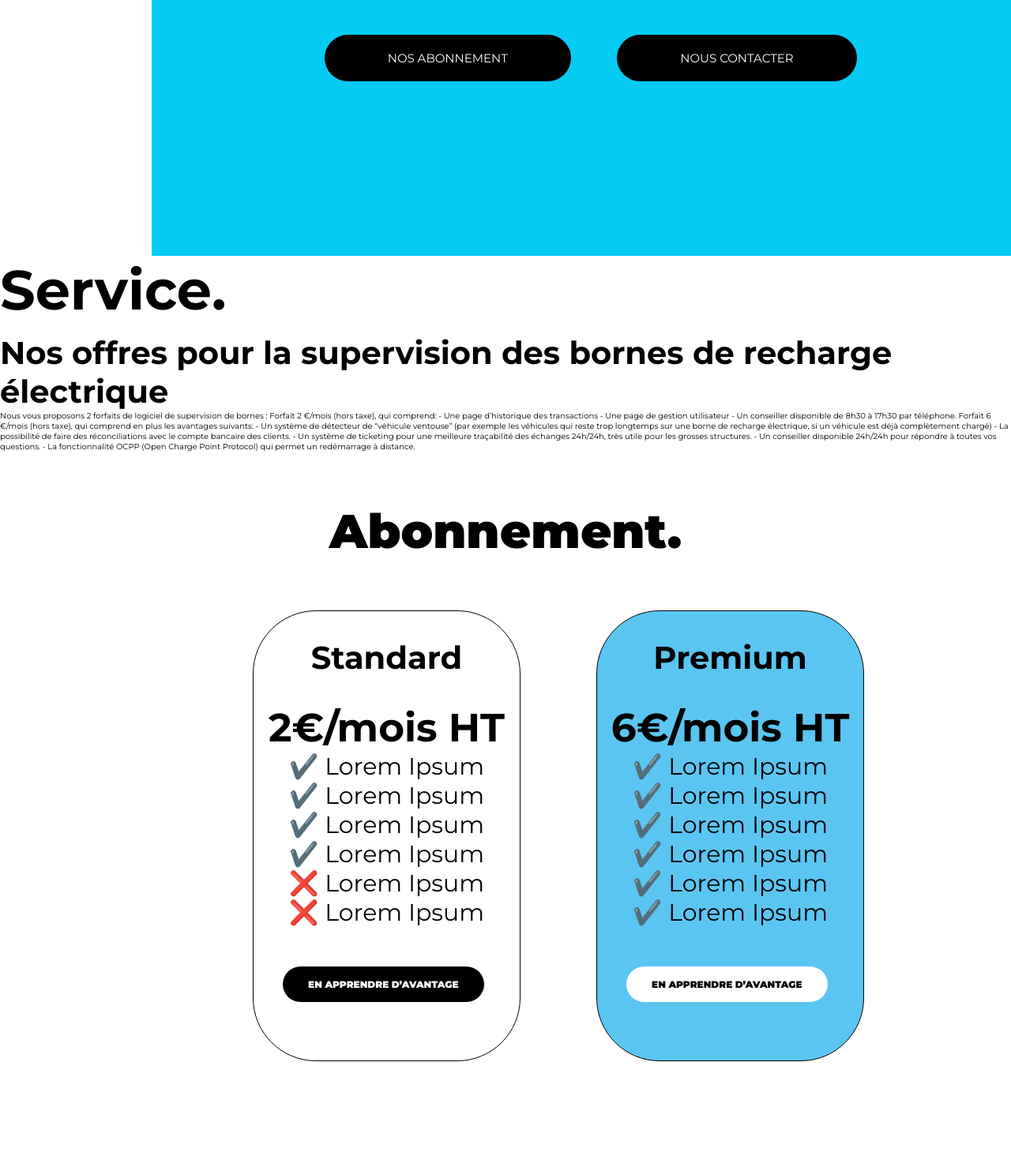
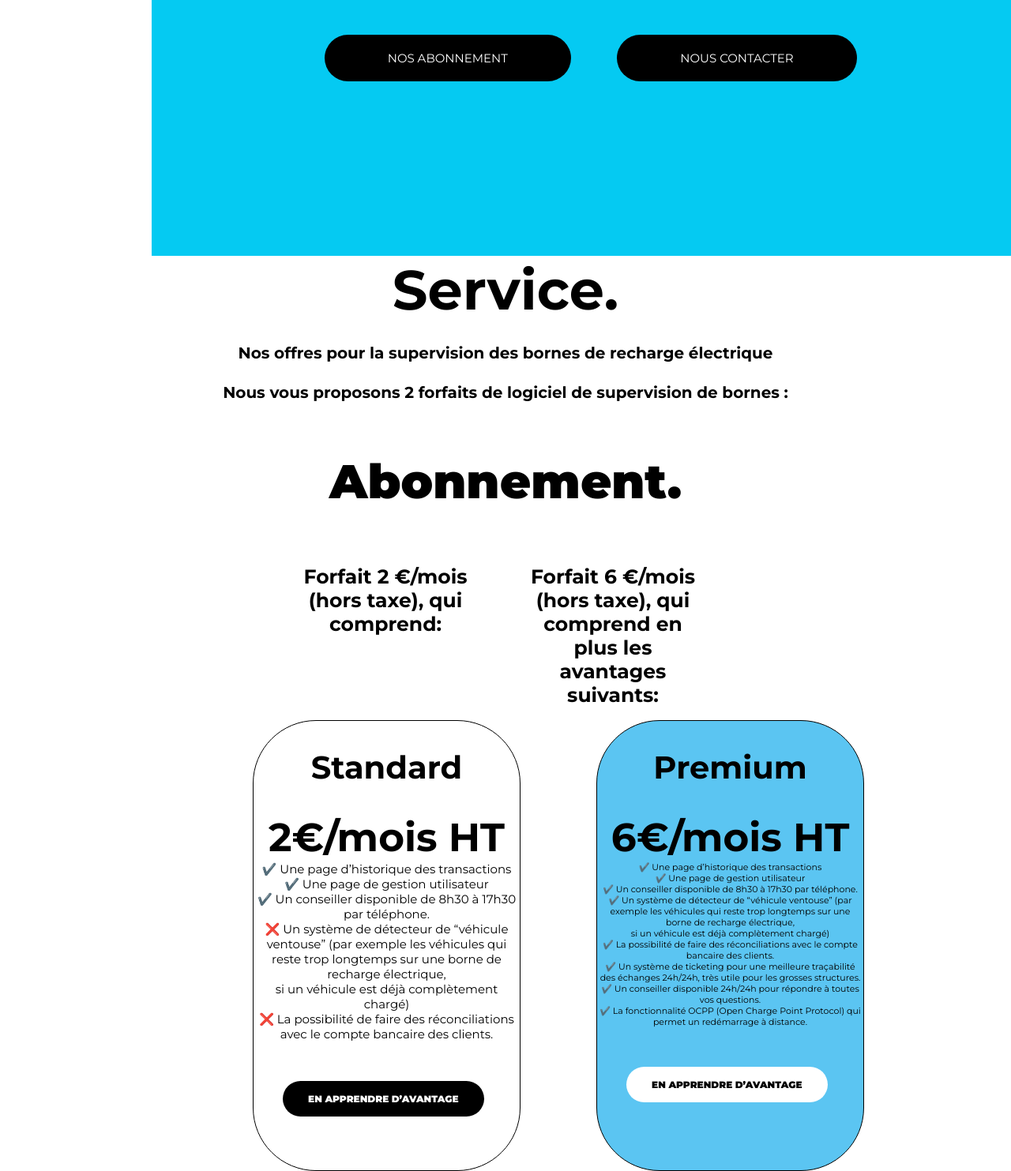
Before and after one commit to JupiterD-aurel/Supervision, a PHP site: page /service.php in a window 1280 px wide; the page is wider, and only the part inside the window is pictured. Shown: the part 696-2179 px from the top of that part at 79% size. Before the commit the page ends 2040 px from the top of that part, so only its background shows below. Run offline with PHP 8.4, Linux system fonts and the light colour scheme; some libraries are stand-ins or nearby versions.

Commit message:
pull final

```diff
--- a/Site/Css/link.css
+++ b/Site/Css/link.css
@@ -277,7 +277,7 @@ font-size: 70px;
 position: absolute;
 width: 682px;
 height: 550px;
-margin: -10% 0% 0% 50%;
+margin: -10% 0 0 37%;
 }
 .rectangle1 img{
 width: 85rem;
@@ -313,7 +313,45 @@ color: #000000;
 margin-top: 40%;
 
 }
+.tex{
+text-align: center;
 
+}
+.tex h3{
+margin: 2% 0;
+font-family: 'Montserrat';
+font-style: normal;
+font-size: 20px;
+align-items: center;
+text-align: center;
+right: 10%;
+color: #000000;
+}
+
+.forfait{
+display: flex;
+margin-left: 25%;
+margin-bottom: 1%;
+text-align: center;
+}
+
+.forfait p{
+font-size: 10px;
+}
+
+.forfait #euro h5{
+font-size: 25px;
+}
+
+.forfait #euro p{
+font-size: 15px;
+}
+
+#euro{
+width: 25%;
+height: 25%;
+margin-left: 5%;
+}
 .text1{
 display: flex;
 }
@@ -385,9 +423,33 @@ color: #000000;
 .abonnement p{
 font-family: 'Montserrat';
 font-style: normal;
-font-size: 30px;
+font-size: 15px;
 color: #000000;
 }
+.abonnement #lignepetite{
+font-size: 11px;
+}.abonnement #lignepetite1{
+font-size: 11px;
+}
+.abonnement #lignepetite2{
+font-size: 11px;
+}
+.abonnement #lignepetite3{
+font-size: 11px;
+}
+.abonnement #lignepetite4{
+font-size: 11px;
+}
+.abonnement #lignepetite5{
+font-size: 11px;
+}
+.abonnement #lignepetite6{
+font-size: 11px;
+}
+.abonnement #lignepetite7{
+font-size: 11px;
+}
+
 
 .stampede{
 font-family: 'Montserrat';
--- a/Site/service.php
+++ b/Site/service.php
@@ -23,25 +23,13 @@
 					<a href="contact.php" class="btn btn-white btn-animate">NOUS CONTACTER</a>
 			</div></div>
 </div>
-		<div class="text"></div>
+		<div class="tex">
 
 					<h1>Service.</h1>
-		<h2> Nos offres pour la supervision des bornes de recharge électrique </h2>
 
-		Nous vous proposons 2 forfaits de logiciel de supervision de bornes :
+		<h3> Nos offres pour la supervision des bornes de recharge électrique </h3>
 
-		Forfait 2 €/mois (hors taxe), qui comprend:
-		- Une page d’historique des transactions
-		- Une page de gestion utilisateur
-		- Un conseiller disponible de 8h30 à 17h30 par téléphone.
-
-
-		Forfait 6 €/mois (hors taxe), qui comprend en plus les avantages suivants:
-		- Un système de détecteur de “véhicule ventouse” (par exemple les véhicules qui reste trop longtemps sur une borne de recharge électrique, si un véhicule est déjà complètement chargé)
-		- La possibilité de faire des réconciliations avec le compte bancaire des clients.
-		- Un système de ticketing pour une meilleure traçabilité des échanges 24h/24h, très utile pour les grosses structures.
-		- Un conseiller disponible 24h/24h pour répondre à toutes vos questions.
-		- La fonctionnalité OCPP (Open Charge Point Protocol) qui permet un redémarrage à distance.
+		<h3>Nous vous proposons 2 forfaits de logiciel de supervision de bornes : </h3>
 
 		</div>
 
@@ -50,18 +38,29 @@
 <div class="abonnement"> <a name="abon"></a>
 		<h1>Abonnement.</h1>
 
+<div class="forfait">
+
+		<div id="euro">
+				<h5>Forfait 2 €/mois (hors taxe), qui comprend:</h5>
+		</div>
+
+		<div id="euro">
+				<h5>Forfait 6 €/mois (hors taxe), qui comprend en plus les avantages suivants:</h5>
+		</div>
+</div>
+
+
 	<div class="formules">
 
 		<div class="standard">
 			<h3>Standard</h3>
 				<h4>2€/mois HT</h4>
 		<div>
-				<p>✔️ Lorem Ipsum</p>
-				<p>✔️ Lorem Ipsum</p>
-				<p>✔️ Lorem Ipsum</p>
-				<p>✔️ Lorem Ipsum</p>
-				<p>❌ Lorem Ipsum</p>
-				<p>❌ Lorem Ipsum</p>
+				<p>✔️ Une page d’historique des transactions</p>
+				<p>✔️ Une page de gestion utilisateur</p>
+				<p>✔️ Un conseiller disponible de 8h30 à 17h30 par téléphone.</p>
+				<p>❌ Un système de détecteur de “véhicule ventouse” (par exemple les véhicules qui reste trop longtemps sur une borne de recharge électrique,<br> si un véhicule est déjà complètement chargé)</p>
+				<p>❌ La possibilité de faire des réconciliations avec le compte bancaire des clients.</p>
 		</div>
 
 		<div class="stampede">
@@ -74,13 +73,15 @@
 			<h3>Premium</h3>
 				<h4>6€/mois HT</h4>
 
-			<div>
-				<p>✔️ Lorem Ipsum</p>
-				<p>✔️ Lorem Ipsum</p>
-				<p>✔️ Lorem Ipsum</p>
-				<p>✔️ Lorem Ipsum</p>
-				<p>✔️ Lorem Ipsum</p>
-				<p>✔️ Lorem Ipsum</p>
+			<div id="pre">
+				<p id="lignepetite1">✔️ Une page d’historique des transactions</p>
+				<p id="lignepetite2">✔️ Une page de gestion utilisateur</p>
+				<p id="lignepetite3">✔️ Un conseiller disponible de 8h30 à 17h30 par téléphone.</p>
+				<p id="lignepetite4">✔️ Un système de détecteur de “véhicule ventouse” (par exemple les véhicules qui reste trop longtemps sur une borne de recharge électrique,<br> si un véhicule est déjà complètement chargé)</p>
+				<p id="lignepetite5">✔️ La possibilité de faire des réconciliations avec le compte bancaire des clients.</p>
+				<p id="lignepetite6">✔️ Un système de ticketing pour une meilleure traçabilité des échanges 24h/24h, très utile pour les grosses structures.</p>
+				<p id="lignepetite7">✔️ Un conseiller disponible 24h/24h pour répondre à toutes vos questions.</p>
+				<p id="lignepetite">✔️ La fonctionnalité OCPP (Open Charge Point Protocol) qui permet un redémarrage à distance.</p>
 			</div>
 
 		<div class="stampede">
```
Also changed, not shown: Site/index.php (+14 -14 lines).
